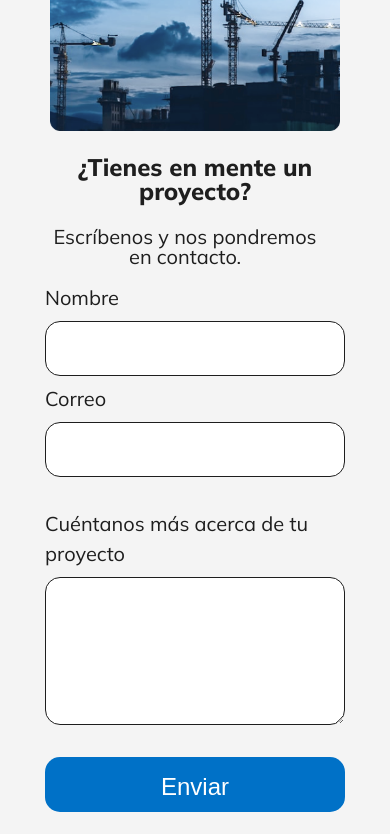
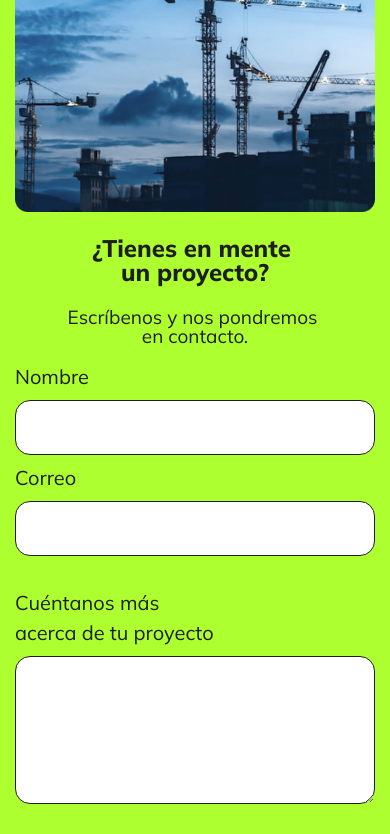
Before and after one commit to escuderoemanuel/bim-ar, a React (Vite) app: page / in a window 390 px wide. Shown: the part 2580-3414 px from the top of the page. Built offline with nearby package versions, Linux system fonts and the light colour scheme; some icons are missing.

Commit message:
Contacto Total Responsive

```diff
--- a/src/components/Body/Contacto/Contacto.css
+++ b/src/components/Body/Contacto/Contacto.css
@@ -97,49 +97,13 @@ form button {
   display: none;
 }
 
-@media screen and (max-width: 600px) {
-  .contacto {
-    padding: 56px 34px;
-  }
+.wrap {
+  white-space: normal;
+}
 
-  .contactoContainer {
-    max-width: 330px;
-    flex-direction: column-reverse;
-    align-items: center;
-  }
-
-  .formContainer {
+@media screen and (max-width: 1280px) {
+  form {
     height: 100%;
-    width: 300px;
-    align-items: center;
-  }
-
-  .contactoContainer h3,
-  .contactoContainer p {
-    text-align: center;
-    line-height: 1;
-  }
-
-  .contactoContainer h3 {
-    margin: 1.5rem;
-  }
-
-  .contactoContainer p {
-    width: 280px;
-  }
-
-  form {
-    align-items: center;
-    height: 100%;
-  }
-
-  form label {
-    width: 300px;
-  }
-
-  .labelNameEmail,
-  .labelTextArea {
-    width: 300px;
   }
 
   .labelNameEmail {
@@ -155,32 +119,116 @@ form button {
   form input,
   form textarea {
     margin: 0.5rem 0rem;
+    width: 480px;
   }
 
   form textarea {
-    width: 300px;
+    width: 480px;
   }
 
   form button {
-    width: 300px;
-    padding: 1rem;
+    width: 480px;
     margin-top: 1.5rem;
     font-weight: 400;
   }
 
   .contacto img {
-    height: 317px;
+    height: 460px;
+  }
+}
+
+@media screen and (max-width: 1024px) {
+  .contacto {
+    padding: 40px;
+  }
+
+  form input,
+  form textarea {
+    width: 420px;
+  }
+
+  form textarea {
+    width: 420px;
+  }
+
+  form button {
+    width: 420px;
+  }
+
+  .contacto img {
+    width: 420px;
+  }
+}
+
+@media screen and (max-width: 920px) {
+  .contacto {
+    padding: 30px;
+  }
+
+  .contactoContainer p {
+    font-size: 19px;
+  }
+  form input,
+  form textarea {
+    width: 360px;
+  }
+
+  form textarea {
+    width: 360px;
+  }
+
+  form button {
+    width: 360px;
+  }
+
+  .contacto img {
+    width: 360px;
+    height: auto;
+  }
+}
+
+@media screen and (max-width: 768px) {
+  .contacto {
+    padding: 30px;
+  }
+
+  .contactoContainer {
+    flex-direction: column-reverse;
+  }
+
+  .contactoContainer h3,
+  .contactoContainer p {
+    text-align: center;
+    line-height: 1;
+  }
+
+  .contactoContainer h3 {
+    margin: 1.5rem;
+  }
+
+  form {
+    align-items: center;
   }
 
   .textArea {
     margin-top: 1.5rem;
   }
+}
 
-  .wrap {
-    white-space: pre-wrap;
+@media screen and (max-width: 600px) {
+  .contacto {
+    background-color: greenyellow;
+  }
+
+  .contactoContainer {
+    padding: 2rem 0rem;
   }
 
   br {
     display: none;
   }
+
+  .wrap {
+    white-space: pre-wrap;
+  }
 }
--- a/src/components/Body/Contacto/Contacto.jsx
+++ b/src/components/Body/Contacto/Contacto.jsx
@@ -37,7 +37,7 @@ const Contacto = () => {
   }
 
   return (
-    <section className='contacto' id='contact'>
+    <section className='contacto wrap' id='contact'>
       <div className='contactoContainer'>
         <div className='formContainer'>
           <div>
```
